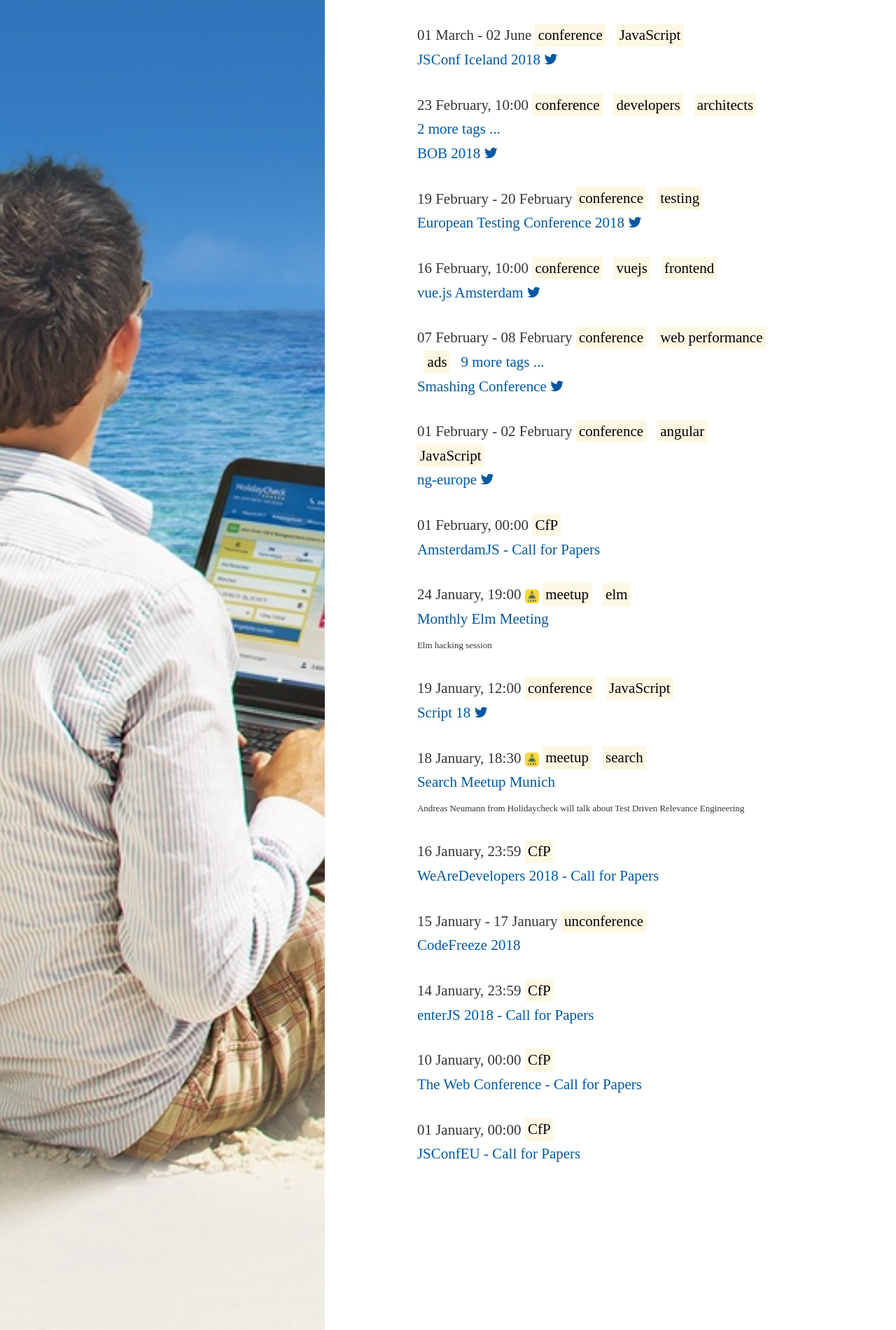
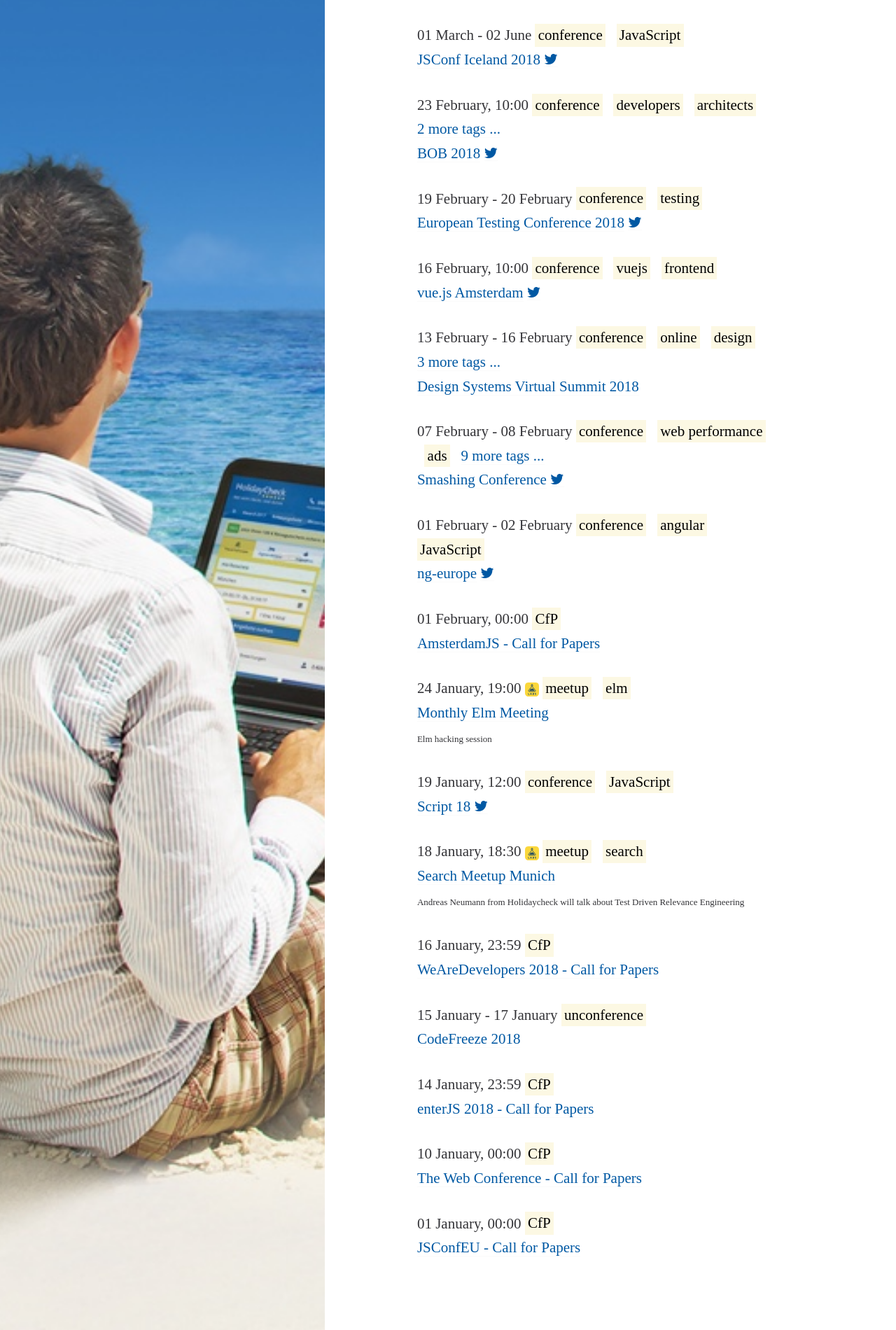
Before and after one commit to holidaycheck/tech-blog, a Jekyll site: the page built from events.md, in a window 1280 px wide. Shown: the part 2302-4202 px from the top of the page at 70% size. Built offline with Jekyll 4.4.1, drawn with Linux system fonts in a browser that asks for light colours; some web fonts are replaced.

Commit message:
Add design systems

```diff
--- a/_data/events/2018.yml
+++ b/_data/events/2018.yml
@@ -178,6 +178,17 @@
   tags: conference, JavaScript
 
 #
+# Design
+#
+
+- name: Design Systems Virtual Summit 2018
+  start_datetime: 2018-02-13 10:00
+  end_datetime: 2018-02-16 18:00
+  location: online
+  url: https://www.uxpin.com/design-systems-virtual-summit-2018
+  tags: conference, online, design, webinars, UX, product
+
+#
 # Unconfs
 #
 - name: BusConf 2018
```
